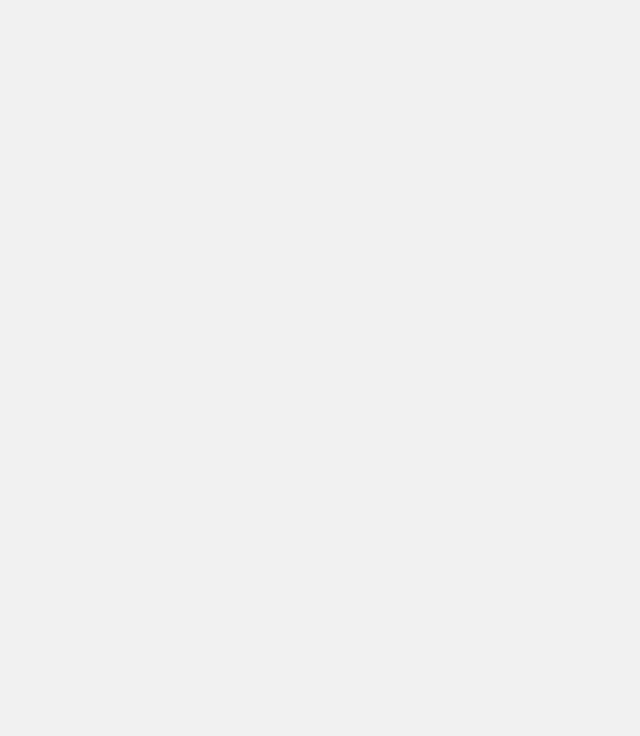
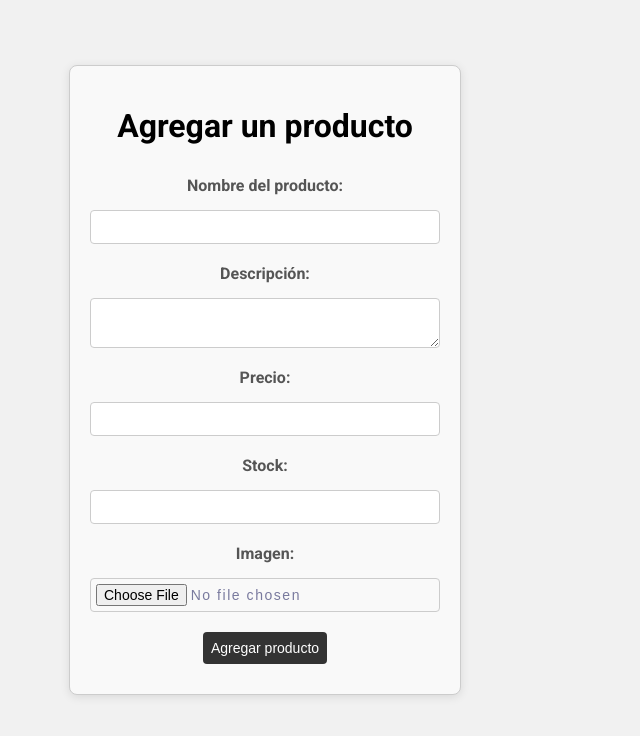
Before and after one commit to Ar-06/e-commerce-project, a React (Vite) app in the folder e-commerce/client/: page /addProduct in a window 1280 px wide. Before the commit this address had no page. Shown: the top 736 px of the page, without its empty margins (0-640 px from the left). Built offline with nearby package versions, Linux system fonts and the light colour scheme.

Commit message:
chore: Update routes and addProduct component

```diff
--- a/e-commerce/client/src/components/Home/home.css
+++ b/e-commerce/client/src/components/Home/home.css
@@ -360,6 +360,7 @@ body {
 .button-logout {
 	color: #fff;
 	padding: 10px;
+	background-color: transparent;
 	border: none;
 	border-radius: 8px;
 	cursor: pointer;
--- a/e-commerce/client/src/components/Home/home.jsx
+++ b/e-commerce/client/src/components/Home/home.jsx
@@ -8,6 +8,7 @@ import { faFacebook, faInstagram } from '@fortawesome/free-brands-svg-icons';
 import { useNavigate } from 'react-router-dom';
 import { parseJwt } from '../Main/jwtUtils';
 import './home.css';
+import Swal from 'sweetalert2';
 
 export function Home() {
     const [menuVisible, setMenuVisible] = useState(false);
@@ -34,15 +35,19 @@ export function Home() {
         }
     }
 
-    const toggleLogin = () => {
-        navigate('/login');
-    }
-
     const handleLogout = () => {
         localStorage.removeItem('token');
         setIsLoggedIn(false);
         setUsername('');
-        navigate('/');
+        Swal.fire ({
+            icon: 'success',
+            title: 'Sesión cerrada',
+            text: 'Has cerrado sesión',
+            showConfirmButton: false,
+            timer: 1500
+        }).then (() => {
+            navigate('/home')
+        })
     }
 
     return (
@@ -111,10 +116,9 @@ export function Home() {
                         </ul>
                     </div>
                     <div className='footer-column'>
-                        <h3>Acceso</h3>
+                        <h3>Vende tus productos con Nosotros</h3>
                         <ul>
-                            <li><a href='#'>Login</a></li>
-                            <li><a href='#'>Registrarse</a></li>
+                            <Link to = '/addProduct'><li><a href='#'>Vende tus productos</a></li></Link>
                         </ul>
                     </div>
                     <div className='footer-column'>
--- a/e-commerce/client/src/components/Main/Main.jsx
+++ b/e-commerce/client/src/components/Main/Main.jsx
@@ -2,8 +2,8 @@ import { useState, useEffect } from 'react';
 import { Routes, Route } from 'react-router-dom';
 import { Home } from "../Home/home";
 import { LoginRegister } from "../loginRegister/loginRegister";
-import {Admin} from "../admin/admin";
 import { parseJwt } from "./jwtUtils";
+import AddProductForm from '../ProductList/addProduct';
 
 
 export function Main() {
@@ -33,7 +33,7 @@ export function Main() {
                 <Route path="/" element={<Home />} />
                 <Route path="/login" element={<LoginRegister />} />
                 <Route path='/home' element={<Home />} />
-                <Route path='/admin' element={<Admin />} />
+                <Route path = "/addProduct" element={<AddProductForm/>} />
             </Routes>
         </div>
     );
--- /dev/null
+++ b/e-commerce/client/src/components/ProductList/addProduct.jsx
@@ -0,0 +1,27 @@
+import React from 'react';
+import styles from './addProduct.module.css';
+
+const AddProductForm = () => {
+  return (
+    <div className={styles.pageContainer}>
+      <div className={styles.formContainer}>
+        <h1>Agregar un producto</h1>
+        <form className={styles.form}>
+          <label htmlFor="name">Nombre del producto: </label>
+          <input type="text" id="name" name="name" required />
+          <label htmlFor="description">Descripción:</label>
+          <textarea id="description" name="description" required></textarea>
+          <label htmlFor="price">Precio:</label>
+          <input type="text" id="price" name="price" required />
+          <label htmlFor="stock">Stock:</label>
+          <input type="number" id="stock" name="stock" required />
+          <label htmlFor="image">Imagen:</label>
+          <input type="file" id="image" name="image" accept="image/*" required />
+          <button type="submit">Agregar producto</button>
+        </form>
+      </div>
+    </div>
+  );
+};
+
+export default AddProductForm;
--- /dev/null
+++ b/e-commerce/client/src/components/ProductList/addProduct.module.css
@@ -0,0 +1,74 @@
+/* form.module.css */
+.pageContainer {
+    display: flex;
+    justify-content: center;
+    align-items: center;
+    height: 55vh;
+    background-color: #f1f1f1;
+  }
+
+  .formContainer {
+    display: flex;
+    flex-direction: column;
+    align-items: center;
+    justify-content: center;
+    padding: 20px;
+    border: 1px solid #ccc;
+    border-radius: 8px;
+    background-color: #f9f9f9;
+    box-shadow: 0 2px 10px rgba(0, 0, 0, 0.1);
+    max-width: 500px;
+    box-sizing: border-box;
+    margin-right: 750px;
+  }
+
+  .form {
+    width: 100%;
+    display: flex;
+    flex-direction: column;
+  }
+
+  .form h1 {
+    text-align: center;
+    margin-bottom: 15px;
+    font-size: 20px;
+    color: #333;
+    white-space: nowrap;
+  }
+
+  .form label {
+    margin-bottom: 5px;
+    font-weight: bold;
+    color: #555;
+  }
+
+  .form input,
+  .form textarea {
+    padding: 8px;
+    margin-bottom: 10px;
+    border: 1px solid #ccc;
+    border-radius: 4px;
+    font-size: 14px;
+    width: 100%;
+    box-sizing: border-box;
+  }
+
+  .form input[type="file"] {
+    padding: 5px;
+  }
+
+  .form button {
+    padding: 8px;
+    background-color: #333;
+    color: white;
+    border: none;
+    border-radius: 4px;
+    font-size: 14px;
+    cursor: pointer;
+    transition: background-color 0.3s;
+  }
+
+  .form button:hover {
+    background-color: #555;
+    transition: all 0.3s;
+  }
--- a/e-commerce/client/src/components/admin/admin.css
+++ /dev/null
@@ -1,83 +0,0 @@
-body {
-	margin: 0;
-	font-family: 'Roboto', sans-serif;
-	background-color: #f1f1f1;
-	padding-top: 160px;
-}
-
-.header-tienda {
-	display: flex;
-	justify-content: space-between;
-	align-items: center;
-	padding: 10px 20px;
-	background-color: rgba(239, 234, 234, 0.95);
-	box-shadow: 0 2px 5px rgba(0, 0, 0, 0.1);
-	color: #fff;
-	width: 100%;
-	position: fixed;
-	top: 0;
-	left: 0;
-	z-index: 1000;
-}
-
-.logo-container {
-	display: flex;
-	align-items: center;
-	gap: 20px;
-}
-
-.logo-container .logo-tienda {
-	font-size: 24px;
-	height: 100px;
-}
-
-.title-tienda {
-	font-size: 30px;
-	color: black;
-}
-
-.nav-tienda {
-	display: flex;
-	gap: 20px;
-	justify-content: flex-start;
-	padding: 20px;
-}
-
-.button-login {
-	margin-right: -7px;
-	margin-left: -30px;
-	margin-bottom: auto;
-	display: flex;
-	flex-direction: column;
-	align-items: center;
-	padding: 20px;
-	font-size: 14px;
-	background-color: transparent;
-	color: #fff;
-	border: none;
-	border-radius: 8px;
-	cursor: pointer;
-	transition: background-color 0.3s ease, color 0.3s ease;
-}
-
-.button-logout {
-	color: #fff;
-	padding: 10px;
-	border: none;
-	background-color: transparent;
-	border-radius: 8px;
-	cursor: pointer;
-	transition: background-color 0.3s ease;
-	margin-right: 20px;
-}
-
-.welcome-message {
-	color: black;
-	margin-right: -20px;
-	display: flex;
-	flex-direction: column;
-	align-items: center;
-	justify-content: center;
-	text-align: center;
-	padding: 20px;
-}
--- a/e-commerce/client/src/components/admin/admin.jsx
+++ /dev/null
@@ -1,64 +0,0 @@
-import React, { useState, useEffect } from 'react';
-import { Link } from 'react-router-dom';
-import logo from '../Home/logo.png';
-import './admin.css';
-import { FontAwesomeIcon } from '@fortawesome/react-fontawesome';
-import { faUser, faRightFromBracket } from '@fortawesome/free-solid-svg-icons';
-import { parseJwt } from '../Main/jwtUtils';
-import { useNavigate } from 'react-router-dom';
-
-export function Admin(){
-
-    const [isLoggedIn, setIsLoggedIn] = useState(false);
-    const [username, setUsername] = useState('');
-    const navigate = useNavigate();
-
-
-    useEffect(() => {
-        const token = localStorage.getItem('token');
-        if (token) {
-            const decodedToken = parseJwt(token);
-            if (decodedToken) {
-                setUsername(decodedToken.user);
-                setIsLoggedIn(true);
-            }
-        }
-    }, []);
-
-    const handleLogout = () => {
-        localStorage.removeItem('token');
-        setIsLoggedIn(false);
-        setUsername('');
-        navigate('/login');
-    }
-
-
-    return (
-        <>
-        <header className="header-tienda">
-            <div className="logo-container">
-                <img src={logo} alt="Logo de la Tienda" className="logo-tienda" />
-                <h1 className="title-tienda">E-Tec</h1>
-            </div>
-            <nav className="nav-tienda">
-                    {isLoggedIn ? (
-                        <>
-                            <span className="welcome-message">Bienvenido(a), {username}!</span>
-                            <button className="button-logout" onClick={handleLogout}>
-                                <FontAwesomeIcon icon={faRightFromBracket}  size='2x' style={{color:'black'}} />
-                            </button>
-                        </>
-                    ) : (
-                        <Link to="/login" className='button-login'>
-                            <FontAwesomeIcon icon={faUser} size='2x' style={{ color: 'black' }} />
-                        </Link>
-                    )}
-            </nav>
-        </header>
-        <main className='admin-container'>
-            <h2>Inserta tus Productos</h2>
-        </main>
-
-        </>
-    )
-}
--- a/e-commerce/client/src/components/loginRegister/loginRegister.module.css
+++ b/e-commerce/client/src/components/loginRegister/loginRegister.module.css
@@ -132,6 +132,10 @@ form .button {
     border-radius: 5px;
 }
 
+form .button:hover {
+    background: #555;
+}
+
 
 .passwordWrapper {
     position: relative;
@@ -159,30 +163,3 @@ form .button {
     width: 100%;
     max-width: 300px;
 }
-
-.selectContainer select {
-    width: 100%;
-    padding: 10px 15px;
-    font-size: 16px;
-    border: 1px solid #ccc;
-    border-radius: 4px;
-    appearance: none;
-    background-color: white;
-    cursor: pointer;
-    outline: none;
-}
-
-.selectContainer select::hover {
-    border-color: #333;
-}
-
-.selectContainer select::focus {
-    border-color: #333;
-    box-shadow: 0 0 5px rgba(0,0,0,0.3);
-}
-
-.selectContainer option {
-    font-size: 16px;
-    background-color: white;
-    color: #333;
-}
```
Also changed, not shown: e-commerce/client/src/components/loginRegister/loginRegister.jsx (+7 -24 lines), 1 other file (tests, documents, lock files or other folders).
